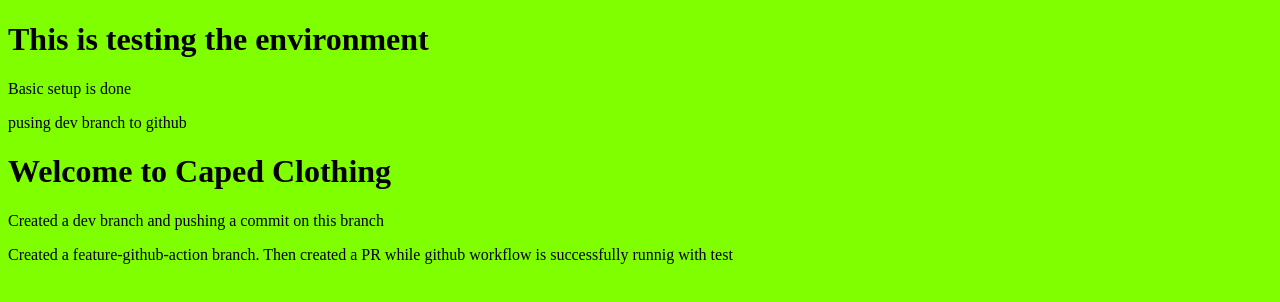
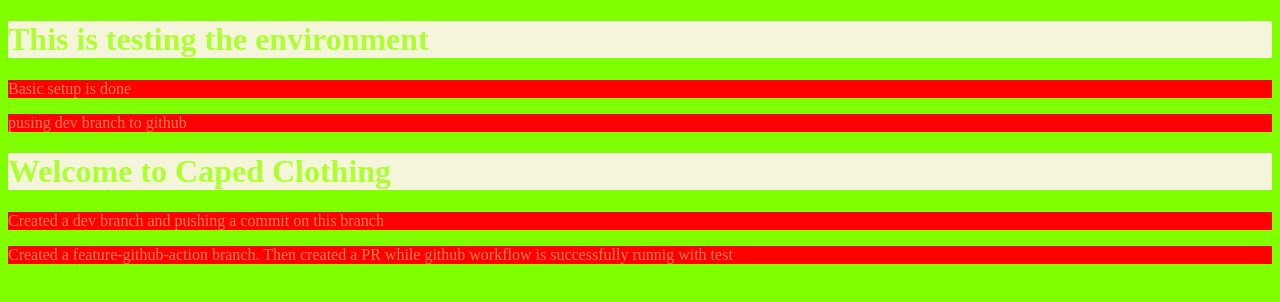
Before and after one commit to sagor9116/caped, a Gatsby site: page / in a window 1280 px wide. Built offline with nearby package versions, Linux system fonts and the light colour scheme; Gatsby itself is replaced by a stand-in of ours.

Commit message:
added few styles

```diff
--- a/src/styles/global.css
+++ b/src/styles/global.css
@@ -9,3 +9,13 @@
 body {
   background-color: chartreuse;
 }
+
+h1 {
+  background-color: beige;
+  color: greenyellow;
+}
+
+p {
+  background-color: red;
+  color: coral;
+}
```
